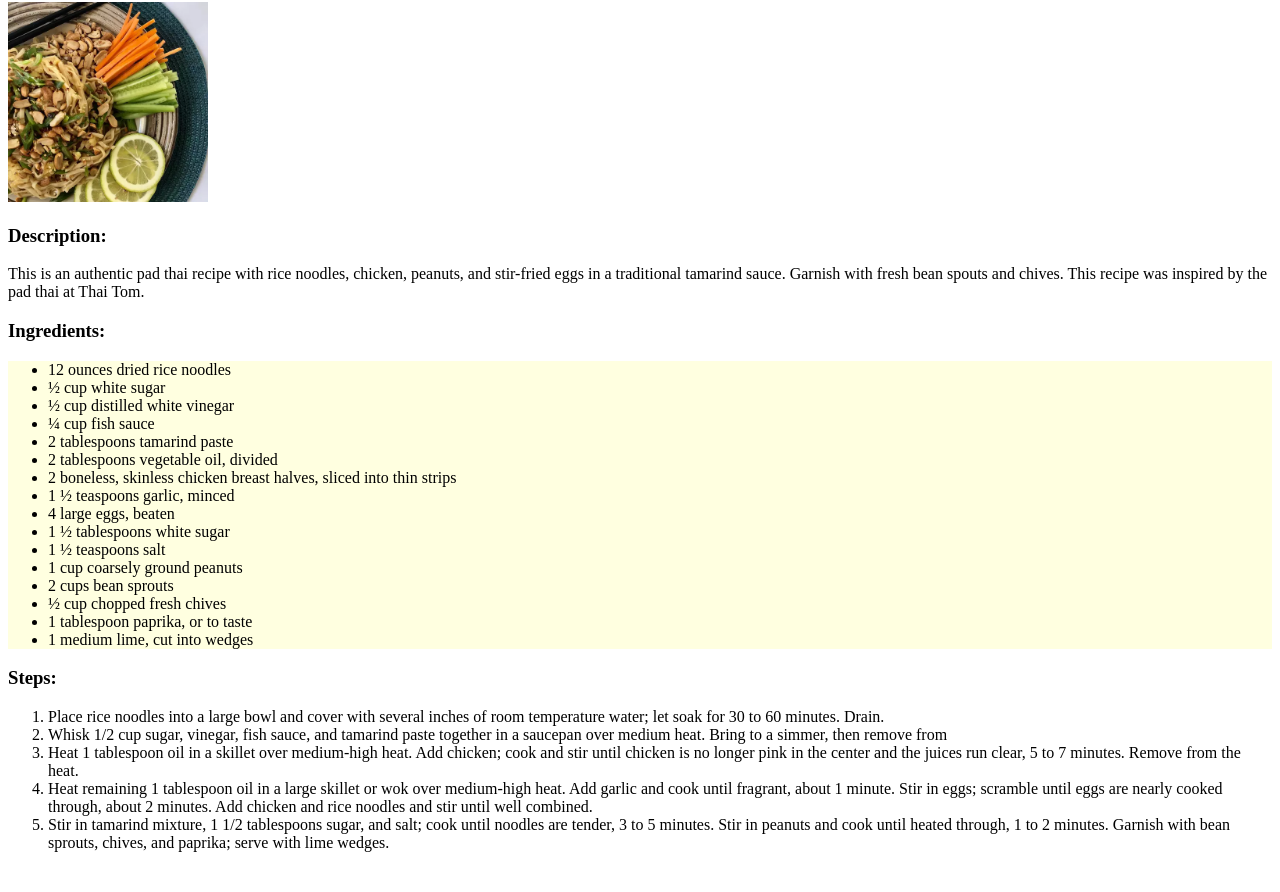
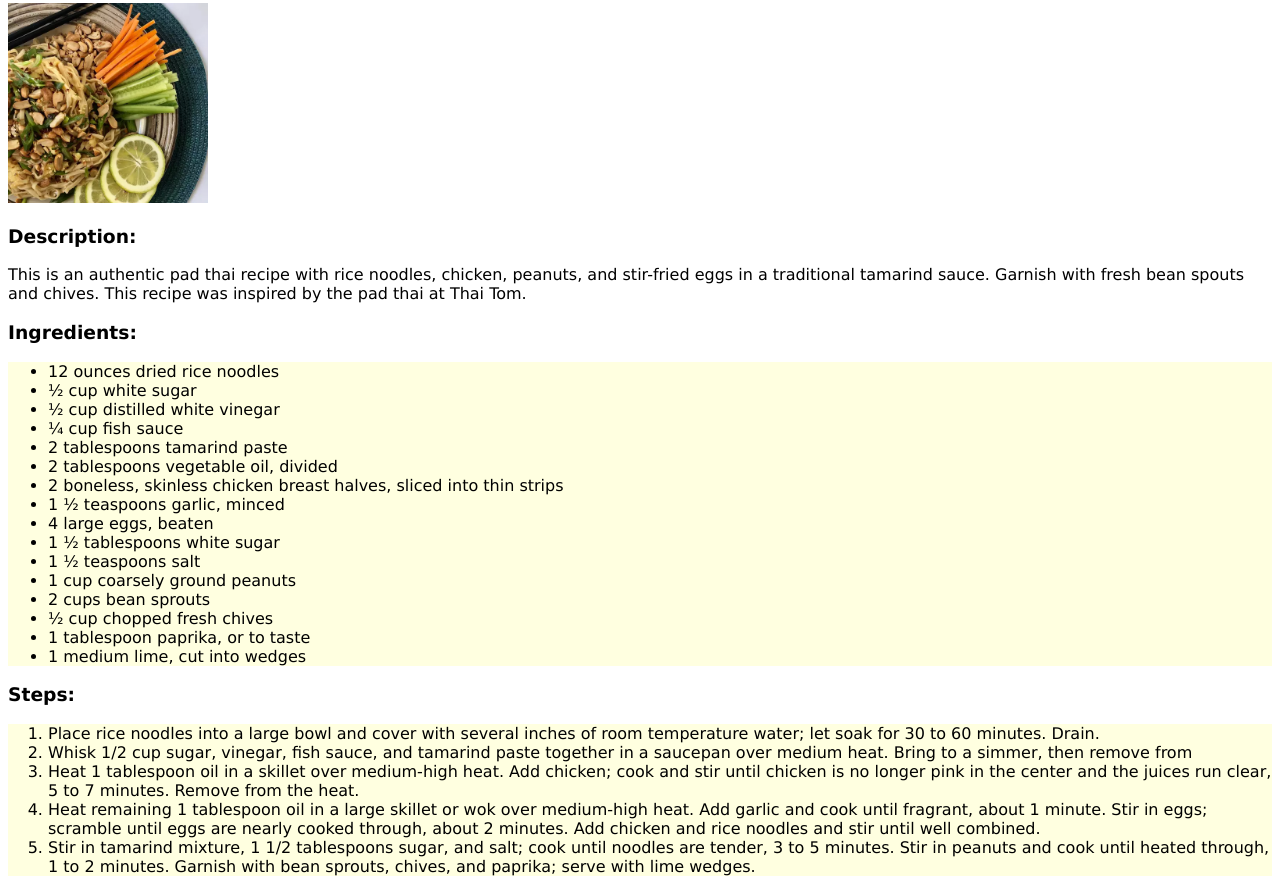
Before and after one commit to Mav3r1ck-13/odin-recipes, a plain HTML site: page recipes/padthai.html in a window 1280 px wide. Shown: the part 78-970 px from the top of the page. Before the commit the page ends 946 px from the top, so only its background shows below. Drawn offline with Linux system fonts and the light colour scheme.

Commit message:
updated css

```diff
--- a/styles.css
+++ b/styles.css
@@ -8,3 +8,9 @@ img {
     height: auto;
     width: 200px;
 }
+ol {
+    background-color: lightyellow;
+}
+body {
+    font-family: Verdana, Geneva, Tahoma, sans-serif;
+}
```
